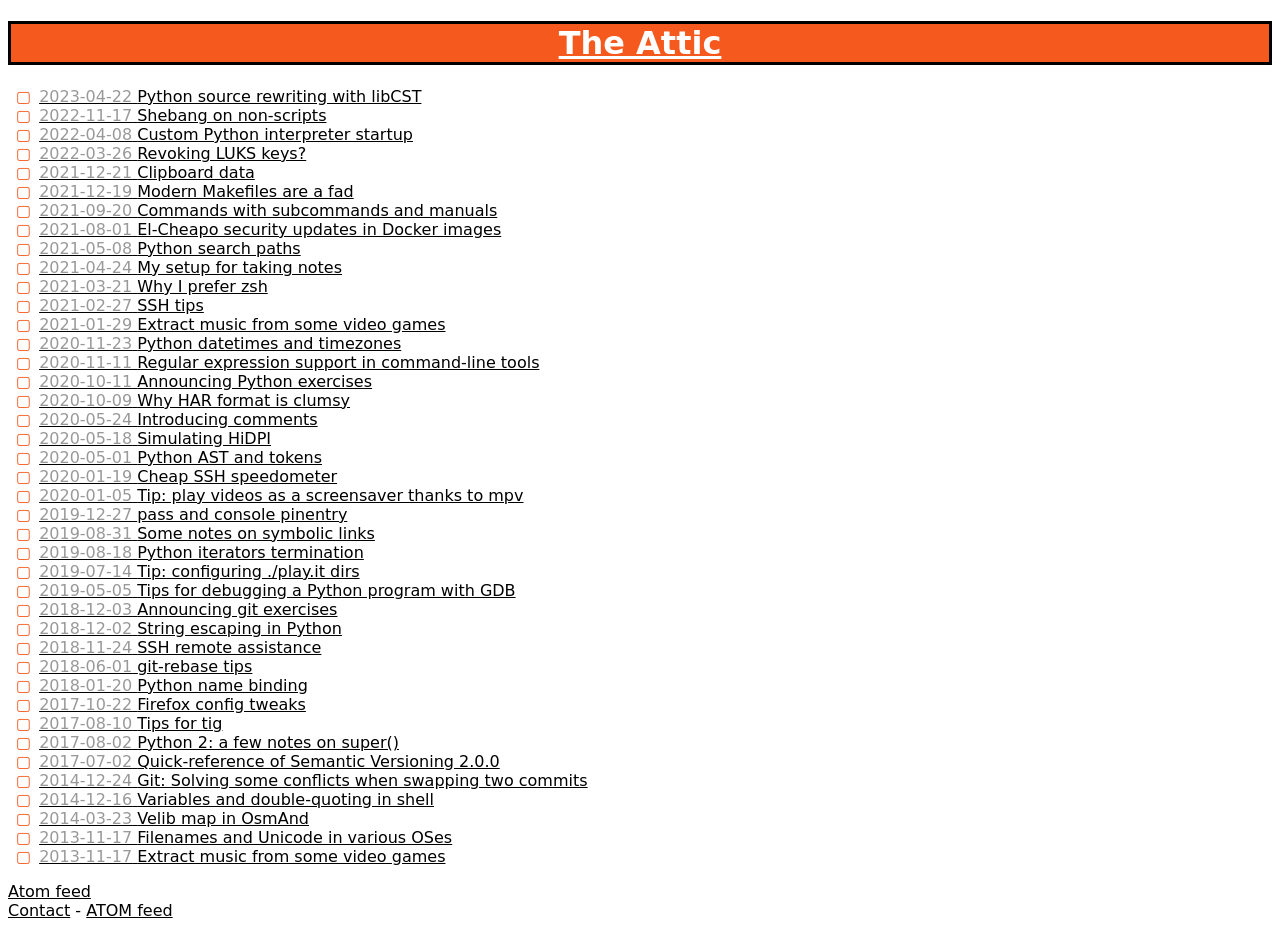
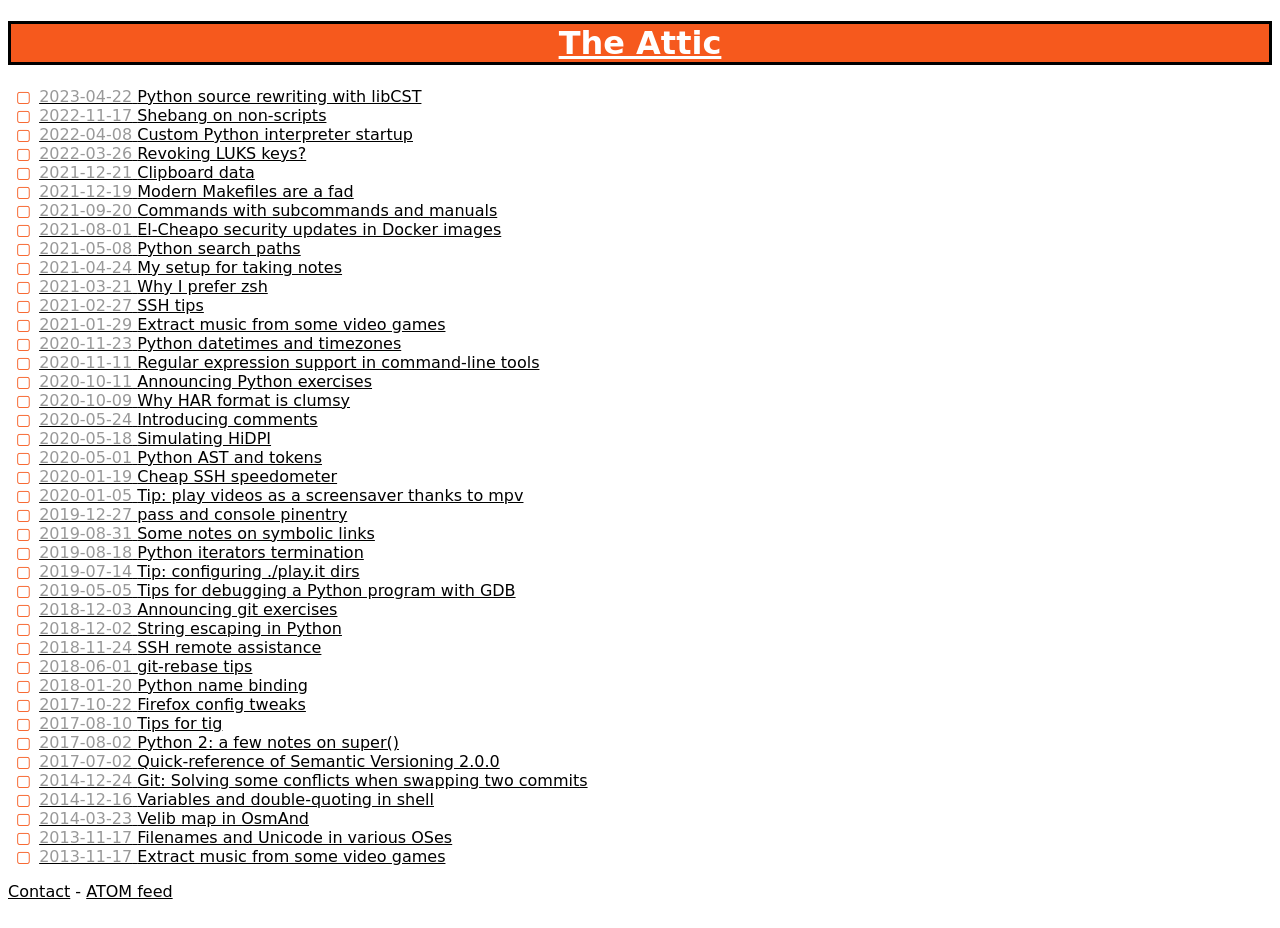
Before and after one commit to hydrargyrum/hydrargyrum.github.io, a Jekyll site: the page built from index-posts.md, in a window 1280 px wide. Built offline with Jekyll 4.4.1, drawn with Linux system fonts in a browser that asks for light colours.

Commit message:
layouts/post-list: no need ATOM link, it already exists in the footer

```diff
--- a/_layouts/post-list.html
+++ b/_layouts/post-list.html
@@ -22,7 +22,6 @@
 </ul>
 </div>
 
-<footer><a href="feed.xml">Atom feed</a></footer>
 {% include footer.html %}
 </div>
 </body>
```
